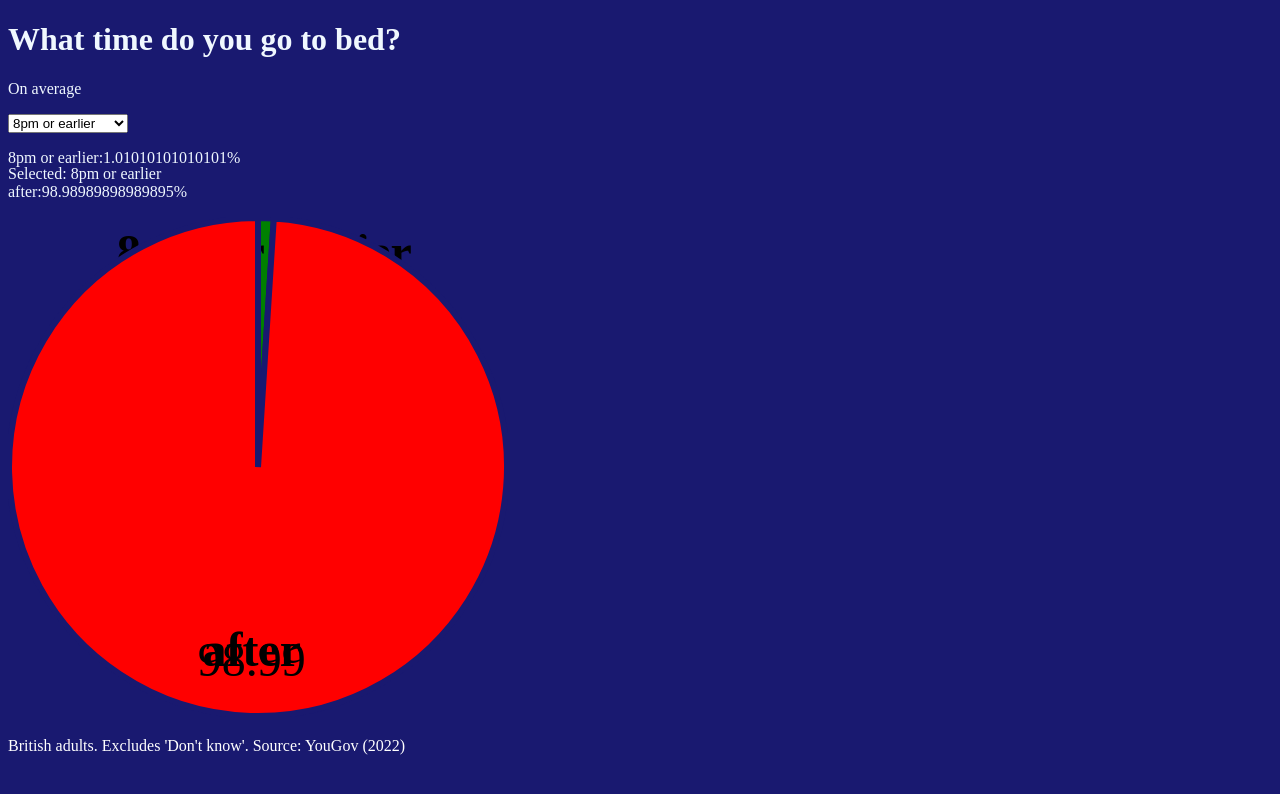
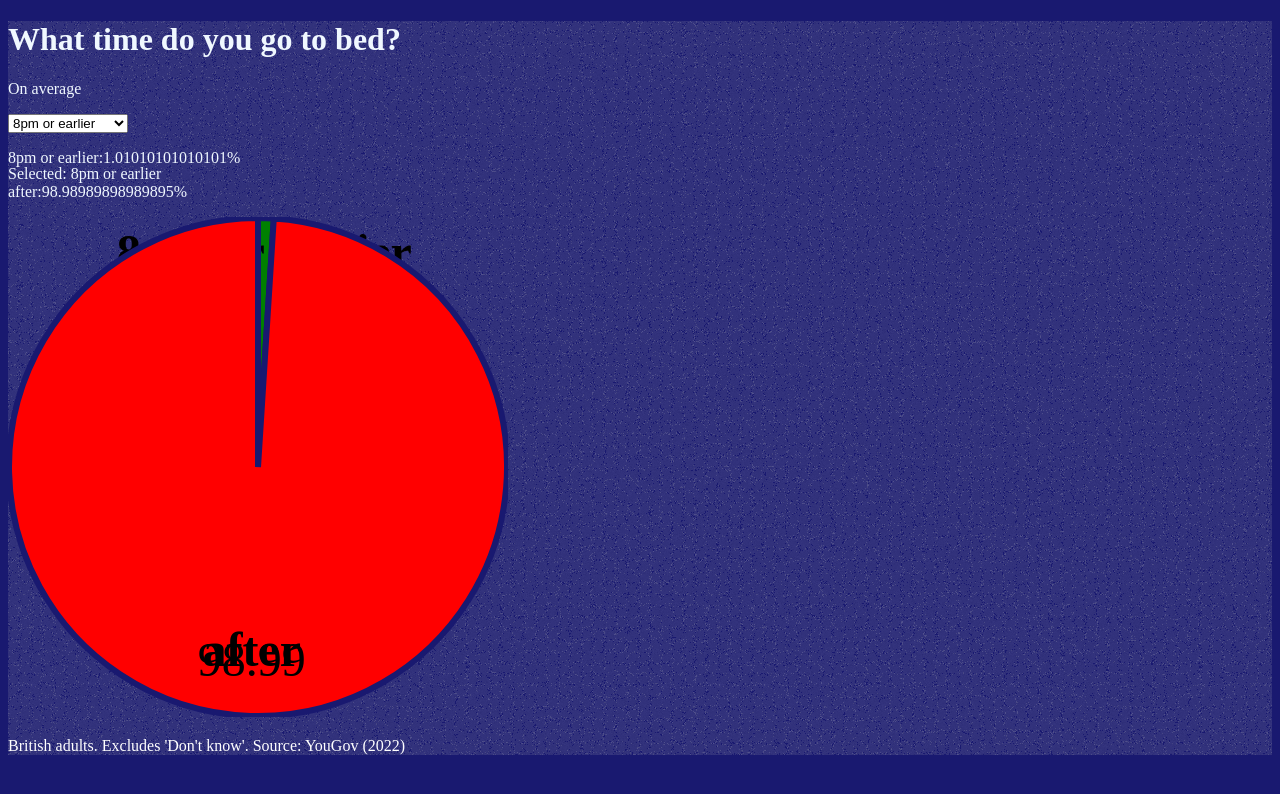
Before and after one commit to duncanbradley/bedtime, a SvelteKit app: page / in a window 1280 px wide. Shown: the top 794 px of the page. Built offline with nearby package versions, Linux system fonts and the light colour scheme.

Commit message:
add grain

```diff
--- a/src/routes/+page.svelte
+++ b/src/routes/+page.svelte
@@ -35,7 +35,7 @@ function calculateSlices(input, data) {
  let newSlices = $derived(calculateSlices(selected, data.sleep))
 
 </script>
-
+<div class="page-wrapper">
 <h1>What time do you go to bed?</h1>
 <p>On average</p>
 
@@ -59,8 +59,12 @@ function calculateSlices(input, data) {
 <div>
 <p class="source">British adults. Excludes 'Don't know'. Source: YouGov (2022)</p>
 </div>
+</div>
 
 <style>
+.page-wrapper{
+  background-image: url(/assets/grain.svg)
+}
   h1{
     color: aliceblue;
   }
@@ -71,7 +75,7 @@ function calculateSlices(input, data) {
     color: white
   }
   .pie-container{
-    position:relative
+    position:relative;
   }
 
   .annotation{
```
Also changed, not shown: static/assets/grain.svg (added).
